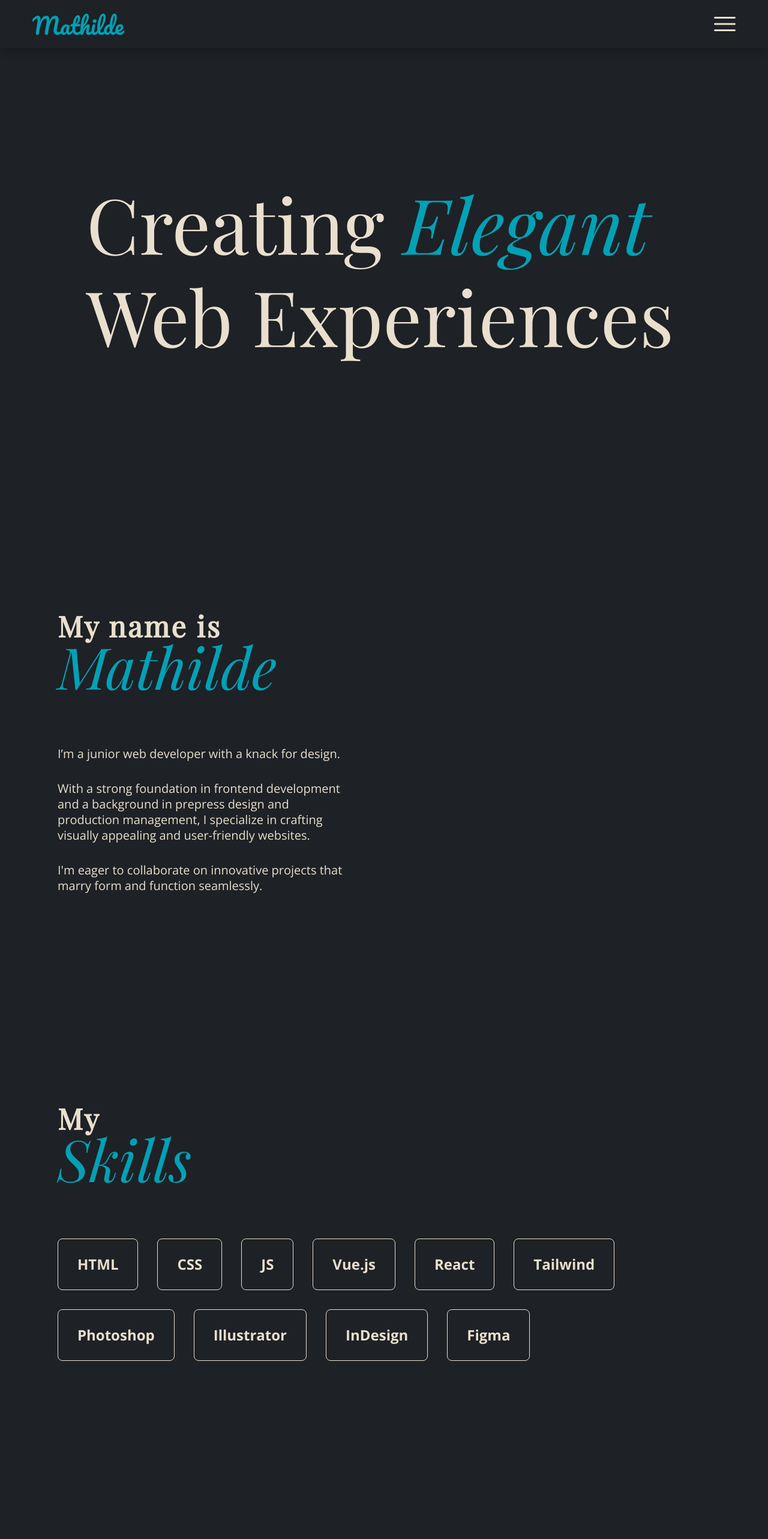
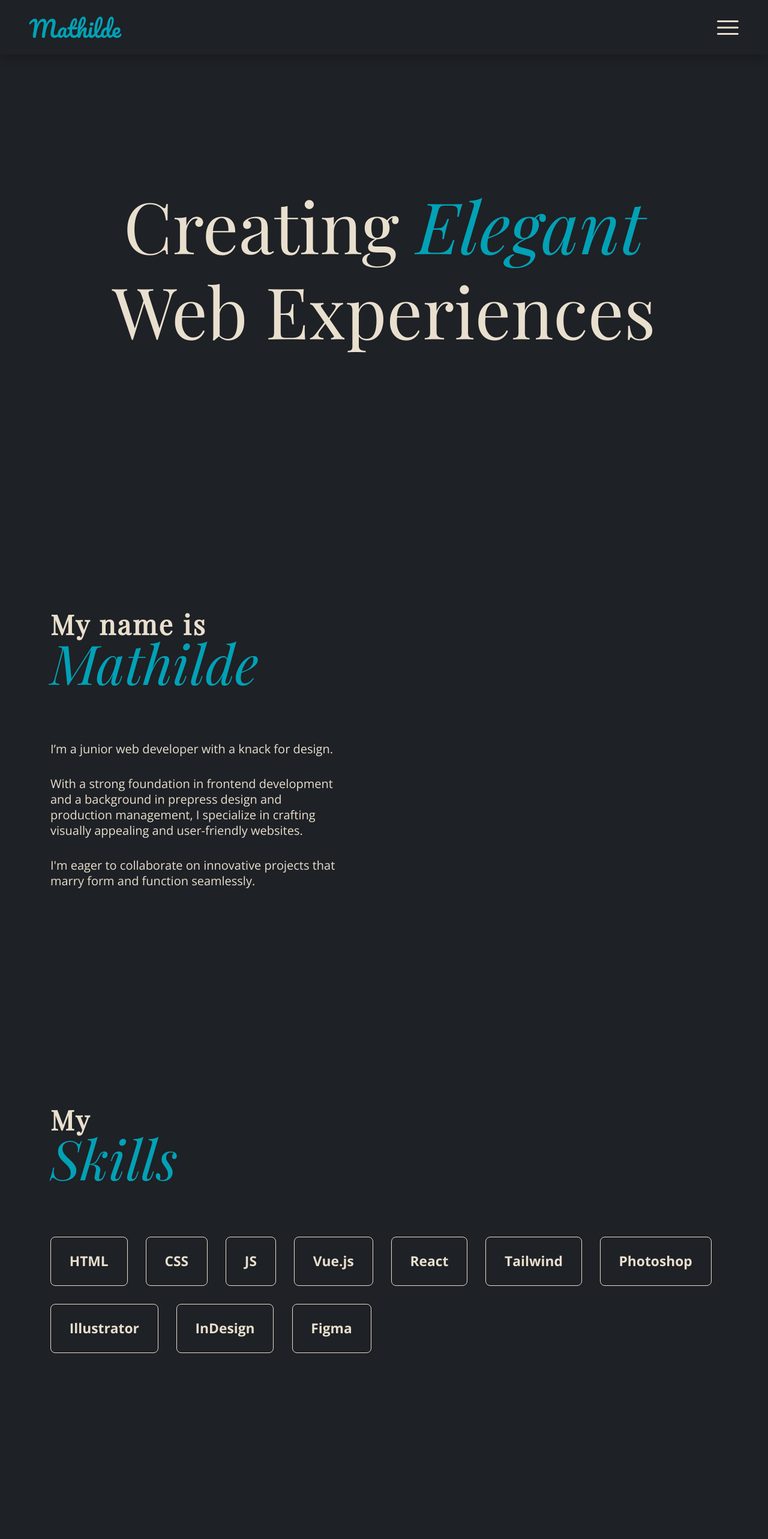
Before and after one commit to matbac85/my-portfolio, a Vue app: page / in a window 1280 px wide. Shown: the top 2566 px of the page at 60% size. Built offline with nearby package versions, Linux system fonts and the light colour scheme.

Commit message:
Mobile version

```diff
--- a/src/assets/main.css
+++ b/src/assets/main.css
@@ -89,6 +89,7 @@ h6 {
   --primary: #1e2125;
   --secondary: #e9dfce;
   --accent: #02a1b6;
+  --nav-height: clamp(4rem, 3.005vw + 3.296rem, 6rem);
 }
 
 body {
@@ -96,19 +97,19 @@ body {
 }
 
 section {
-  min-height: calc(100vh - 100px);
+  min-height: calc(100vh - var(--nav-height));
   background-color: var(--primary);
-  padding-inline: 6rem;
+  padding-inline: clamp(1rem, 7.512vw - 0.761rem, 6rem);
   display: flex;
   flex-direction: column;
   justify-content: center;
-  margin-top: 100px;
+  margin-top: var(--nav-height);
 }
 
 .title {
   font-family: "Playfair Display", serif;
   color: var(--secondary);
-  font-size: 3rem;
+  font-size: clamp(2rem, 1.502vw + 1.648rem, 3rem);
   line-height: 140%;
   margin-bottom: 5rem;
   letter-spacing: 3px;
@@ -118,6 +119,6 @@ section {
   font-style: italic;
   font-weight: 400;
   color: var(--accent);
-  font-size: 6rem;
+  font-size: clamp(4rem, 3.005vw + 3.296rem, 6rem);
   letter-spacing: 0;
 }
--- a/src/components/Banner.vue
+++ b/src/components/Banner.vue
@@ -16,10 +16,11 @@ section {
 
 p {
   font-family: "Playfair Display", serif;
-  font-size: 8rem;
+  font-size: clamp(4rem, 6.009vw + 2.592rem, 8rem);
   color: var(--secondary);
   line-height: 120%;
   max-width: 62rem;
+  text-align: center;
 }
 
 strong {
--- a/src/components/Contact.vue
+++ b/src/components/Contact.vue
@@ -20,9 +20,9 @@
   font-family: "Playfair Display", serif;
   font-style: italic;
   color: var(--secondary);
-  font-size: 4rem;
+  font-size: clamp(1.75rem, 3.38vw + 0.958rem, 4rem);
   text-decoration: none;
-  margin-bottom: 3rem;
+  margin-bottom: clamp(2rem, 1.502vw + 1.648rem, 3rem);
   position: relative;
   width: fit-content;
 }
@@ -39,7 +39,7 @@
 
 .socials {
   display: flex;
-  gap: 2rem;
+  gap: clamp(1.5rem, 0.751vw + 1.324rem, 2rem);
 }
 
 .socials a {
@@ -47,8 +47,10 @@
   font-family: "Open Sans", sans-serif;
   font-weight: 700;
   color: var(--primary);
-  font-size: 2rem;
+  font-size: clamp(1rem, 1.502vw + 0.648rem, 2rem);
   border: 1px solid transparent;
+  padding-block: ;
+  padding-inline: ;
   padding: 0.75rem 1.5rem;
   border-radius: 0.5rem;
   text-decoration: none;
--- a/src/components/NavBar.vue
+++ b/src/components/NavBar.vue
@@ -16,8 +16,8 @@ nav {
   align-items: center;
   justify-content: space-between;
   background: var(--primary);
-  height: 10%;
-  padding-inline: 3rem;
+  height: var(--nav-height);
+  padding-inline: clamp(1rem, 3.005vw + 0.296rem, 3rem);
   position: fixed;
   top: 0;
   left: 0;
--- a/src/components/Skill.vue
+++ b/src/components/Skill.vue
@@ -16,9 +16,10 @@ li {
   font-family: "Open Sans", sans-serif;
   font-weight: 700;
   color: var(--secondary);
-  font-size: 1.5rem;
+  font-size: clamp(1rem, 0.751vw + 0.824rem, 1.5rem);
   border: 1px var(--secondary) solid;
   border-radius: 0.5rem;
-  padding: 1.5rem 2rem;
+  padding-inline: clamp(1.5rem, 0.751vw + 1.324rem, 2rem);
+  padding-block: clamp(1rem, 0.751vw + 0.824rem, 1.5rem);
 }
 </style>
--- a/src/components/Skills.vue
+++ b/src/components/Skills.vue
@@ -31,6 +31,6 @@ ul {
   all: unset;
   display: flex;
   flex-wrap: wrap;
-  gap: 2rem;
+  gap: clamp(1.25rem, 1.127vw + 0.986rem, 2rem);
 }
 </style>
--- a/src/components/WorkDescription.vue
+++ b/src/components/WorkDescription.vue
@@ -53,7 +53,7 @@ li::after {
 h3 {
   color: var(--accent);
   font-weight: 300;
-  font-size: 2rem;
+  font-size: clamp(1.5rem, 0.751vw + 1.324rem, 2rem);
   text-transform: uppercase;
   letter-spacing: 5px;
   margin-bottom: 4px;
@@ -62,7 +62,12 @@ h3 {
 
 .context {
   font-weight: 700;
-  font-size: 1.25rem;
+  font-size: clamp (1rem, 0.751vw + 0.824rem, 1.5rem);
   margin-bottom: 0.5rem;
+  word-break: auto-phrase;
+}
+
+.description {
+  font-size: clamp(0.875rem, 0.188vw + 0.831rem, 1rem);
 }
 </style>
```
